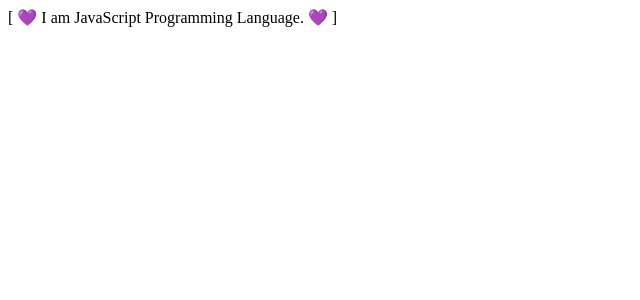
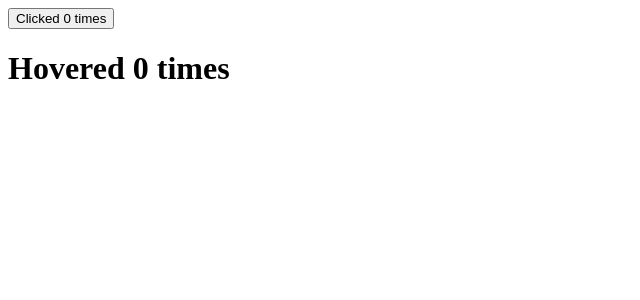
Before and after one commit to learnwithsumit/think-in-a-react-way, a React (Create React App) app: page / in a window 1280 px wide. Shown: the top 300 px of the page, without its empty margins (0-640 px from the left). Built offline with nearby package versions, Linux system fonts and the light colour scheme.

Commit message:
lesson-13 code push

```diff
--- a/src/App.js
+++ b/src/App.js
@@ -1,16 +1,12 @@
-import Bracket from './components/composition/Bracket';
-import Emoji from './components/composition/Emoji';
-import Text from './components/composition/Text';
+import ClickCounter from './components/ClickCounter';
+import HoverCounter from './components/HoverCounter';
 
 function App() {
     return (
-        <Emoji>
-            {({ addEmoji }) => (
-                <Bracket>
-                    {({ addBracket }) => <Text addEmoji={addEmoji} addBracket={addBracket} />}
-                </Bracket>
-            )}
-        </Emoji>
+        <div className="app">
+            <ClickCounter />
+            <HoverCounter />
+        </div>
     );
 }
 
--- /dev/null
+++ b/src/components/ClickCounter.js
@@ -0,0 +1,14 @@
+import withCounter from './HOC/withCounter';
+
+const ClickCounter = (props) => {
+    const { count, incrementCount } = props;
+    return (
+        <div>
+            <button type="button" onClick={incrementCount}>
+                Clicked {count} times
+            </button>
+        </div>
+    );
+};
+
+export default withCounter(ClickCounter);
--- /dev/null
+++ b/src/components/HOC/withCounter.js
@@ -0,0 +1,21 @@
+import React from 'react';
+
+const withCounter = (OriginalComponent) => {
+    class NewComponent extends React.Component {
+        state = {
+            count: 0,
+        };
+
+        incrementCount = () => {
+            this.setState((prevState) => ({ count: prevState.count + 1 }));
+        };
+
+        render() {
+            const { count } = this.state;
+            return <OriginalComponent count={count} incrementCount={this.incrementCount} />;
+        }
+    }
+    return NewComponent;
+};
+
+export default withCounter;
--- /dev/null
+++ b/src/components/HoverCounter.js
@@ -0,0 +1,12 @@
+import withCounter from './HOC/withCounter';
+
+const HoverCounter = (props) => {
+    const { count, incrementCount } = props;
+    return (
+        <div>
+            <h1 onMouseOver={incrementCount}>Hovered {count} times</h1>
+        </div>
+    );
+};
+
+export default withCounter(HoverCounter);
--- a/src/components/composition/Bracket.js
+++ /dev/null
@@ -1,10 +0,0 @@
-import React from 'react';
-
-export default class Emoji extends React.Component {
-    addBracket = (text) => `[ ${text} ]`;
-
-    render() {
-        // eslint-disable-next-line react/destructuring-assignment
-        return this.props.children({ addBracket: this.addBracket });
-    }
-}
--- a/src/components/composition/Emoji.js
+++ /dev/null
@@ -1,10 +0,0 @@
-import React from 'react';
-
-export default class Emoji extends React.Component {
-    addEmoji = (text, emoji) => `${emoji} ${text} ${emoji}`;
-
-    render() {
-        // eslint-disable-next-line react/destructuring-assignment
-        return this.props.children({ addEmoji: this.addEmoji });
-    }
-}
--- a/src/components/composition/Text.js
+++ /dev/null
@@ -1,10 +0,0 @@
-export default function Text({ addEmoji, addBracket }) {
-    let text = 'I am JavaScript Programming Language.';
-    if (addEmoji) {
-        text = addEmoji(text, '💜');
-    }
-    if (addBracket) {
-        text = addBracket(text);
-    }
-    return <div>{text}</div>;
-}
```
Also changed, not shown: src/components/inheritance/Emoji.js (deleted, +0 -13 lines), src/components/inheritance/Text.js (deleted, +0 -13 lines), 1 other file (tests, documents, lock files or other folders).
